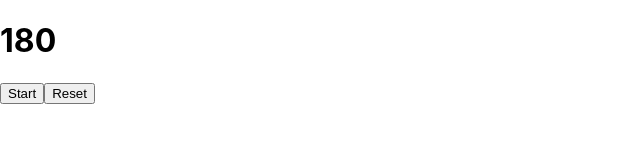
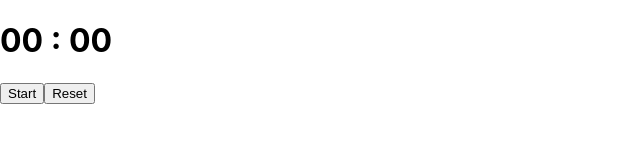
Before and after one commit to minhle0105/Stopwatch_ReactJS, a React (Create React App) app: page / in a window 1280 px wide. Shown: the top 160 px of the page, without its empty margins (0-640 px from the left). Built offline with nearby package versions, Linux system fonts and the light colour scheme.

Commit message:
Add milisec display

```diff
--- a/src/App.js
+++ b/src/App.js
@@ -1,37 +1,47 @@
-import { useState, useEffect, useRef } from 'react';
+import { useState, useRef } from 'react';
 
 
 
 function App() {
-  const [time, setTime] = useState(180);
+  const [time, setTime] = useState(0);
+  const [milisec, setMilisec] = useState(0);
   const [isOn, setIsOn] = useState(false);
 
   let intervalId = useRef(1);
+  let intervalId2 = useRef(2);
 
   const handleStart = () => {
     intervalId.current = setInterval(() => {
-      setTime(prevState => prevState - 1);
+      setTime(prevState => prevState + 1);
     }, 1000)
+    intervalId2.current = setInterval(() => {
+      setMilisec(prevState => prevState === 1000 ? 0 : prevState + 1);
+    }, 1);
     setIsOn(true);
     console.log("Start -> " + intervalId.current)
+    console.log("Start milisec -> " + intervalId2.current)
   }
 
   const handleStop = () => {
     console.log("Clear -> " + intervalId.current)
+    console.log("Clear milisec -> " + intervalId2.current)
     setIsOn(false);
     clearInterval(intervalId.current);
+    clearInterval(intervalId2.current);
   }
 
   const handleReset = () => {
     clearInterval(intervalId.current);
-    setTime(180);
+    clearInterval(intervalId2.current);
+    setTime(0);
+    setMilisec(0);
     setIsOn(false);
   }
 
   return (
     <div className="App">
       <div>
-        <h1>{time}</h1>
+        <h1>{time < 10 ? "0" + time : time} : {milisec < 10 ? '0' + (milisec + "").substring(0,2) : (milisec + "").substring(0,2)}</h1>
         <button onClick={isOn ? handleStop : handleStart}>{isOn ? 'Stop' : 'Start'}</button>
         <button onClick={handleReset}>Reset</button>
       </div>
```
